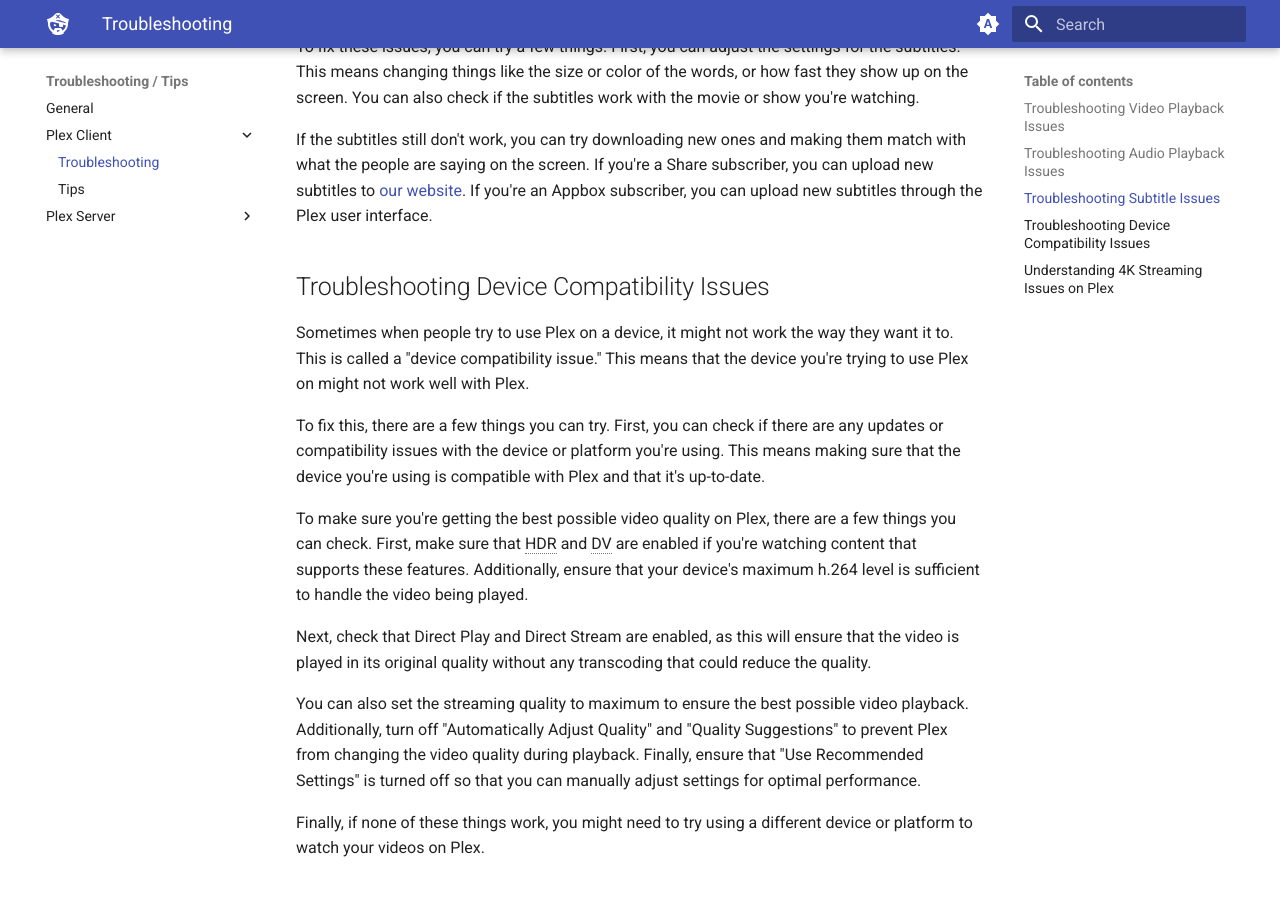
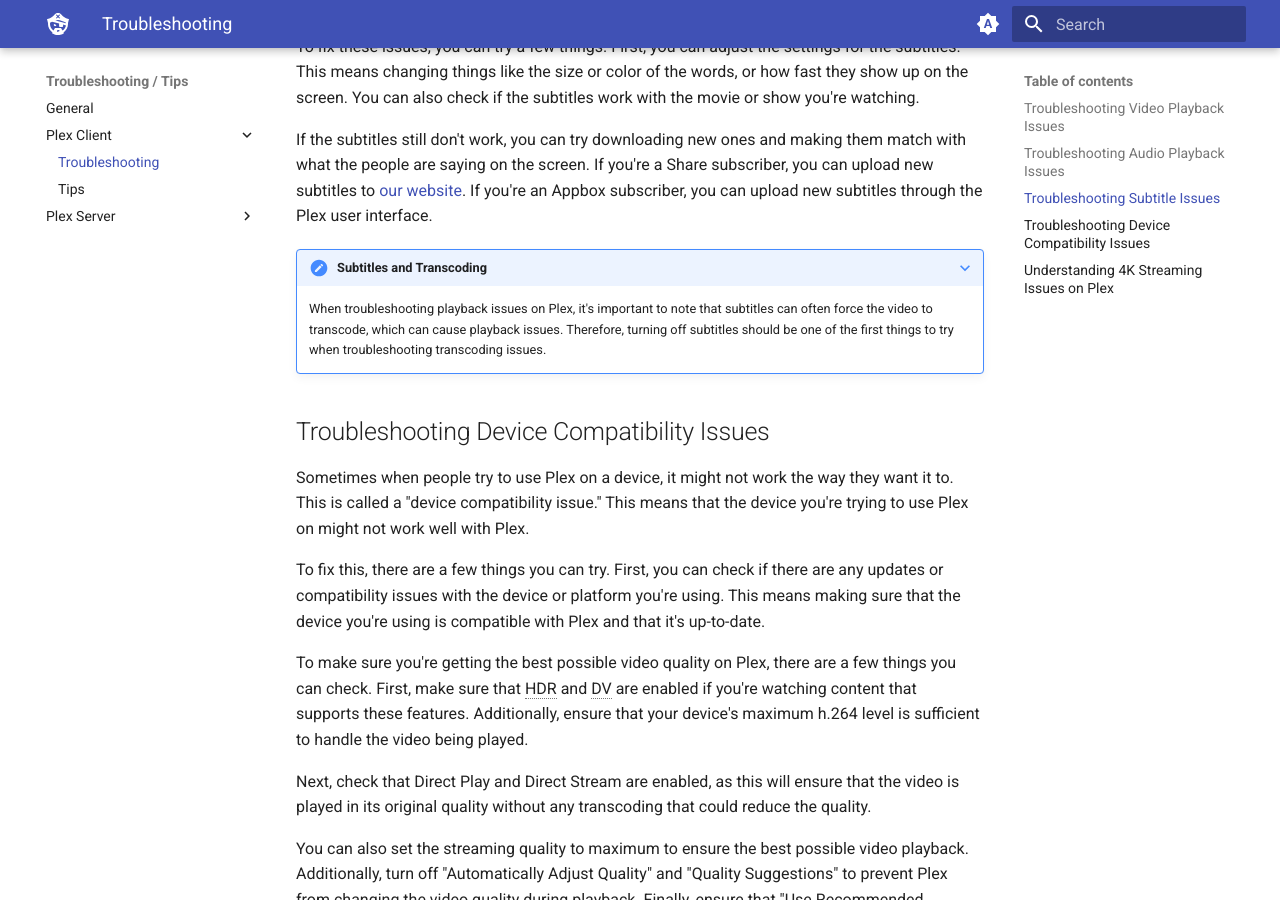
Before and after one commit to neomedia6989/docs-2, an MkDocs documentation site: the page built from docs/troubleshooting/client/index.md, in a window 1280 px wide and 900 px high, scrolled down 1608 px. Built offline with MkDocs 1.6.1 and Material for MkDocs 9.7.7, drawn with Linux system fonts in a browser that asks for light colours.

Commit message:
Update index.md

```diff
--- a/docs/troubleshooting/client/index.md
+++ b/docs/troubleshooting/client/index.md
@@ -34,6 +34,10 @@
 
 If the subtitles still don't work, you can try downloading new ones and making them match with what the people are saying on the screen. If you're a Share subscriber, you can upload new subtitles to [our website](https://blackbeard.media/subtitles-upload). If you're an Appbox subscriber, you can upload new subtitles through the Plex user interface.
 
+???+ note "Subtitles and Transcoding"
+
+    When troubleshooting playback issues on Plex, it's important to note that subtitles can often force the video to transcode, which can cause playback issues. Therefore, turning off subtitles should be one of the first things to try when troubleshooting transcoding issues.
+
 ## Troubleshooting Device Compatibility Issues
 
 Sometimes when people try to use Plex on a device, it might not work the way they want it to. This is called a "device compatibility issue." This means that the device you're trying to use Plex on might not work well with Plex.
```
